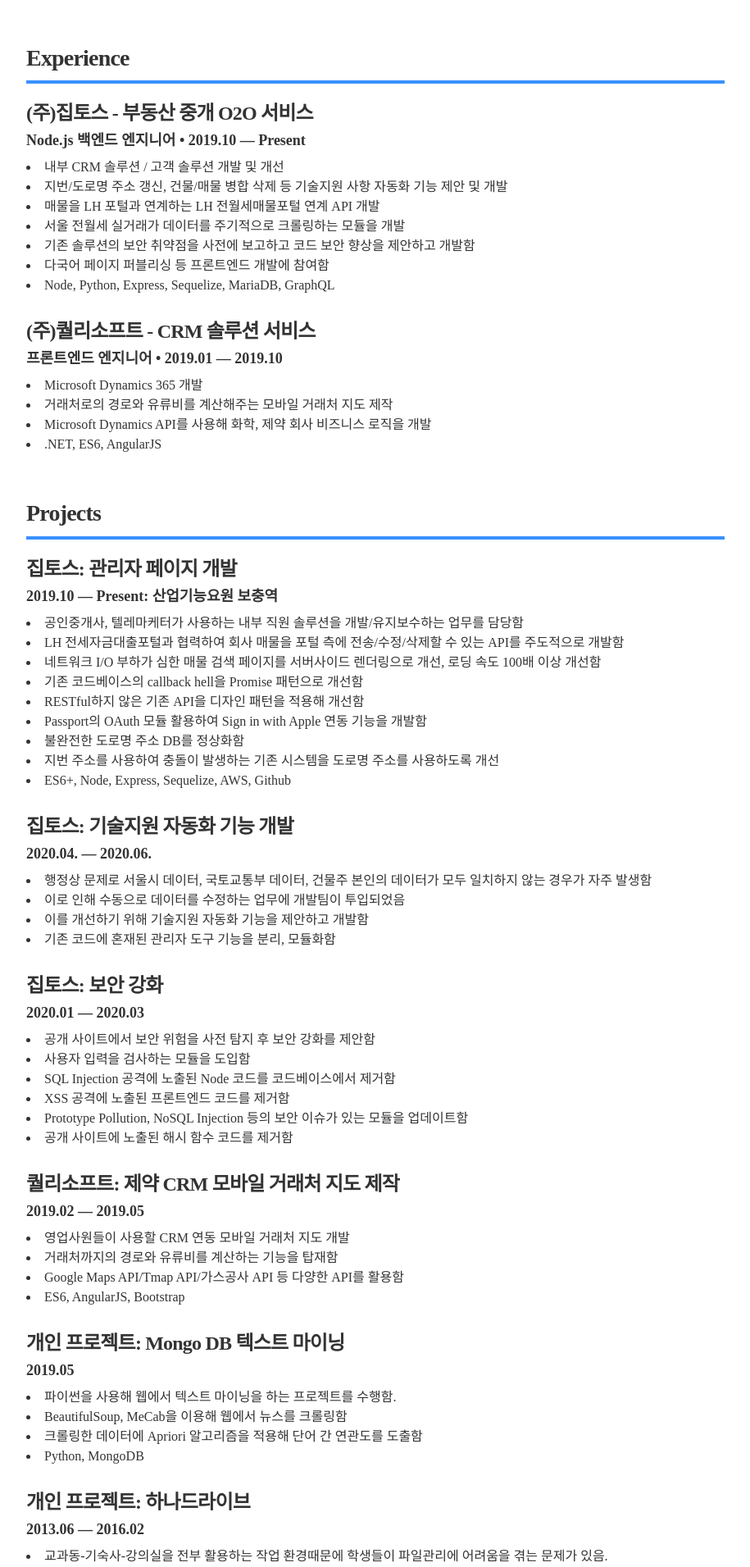
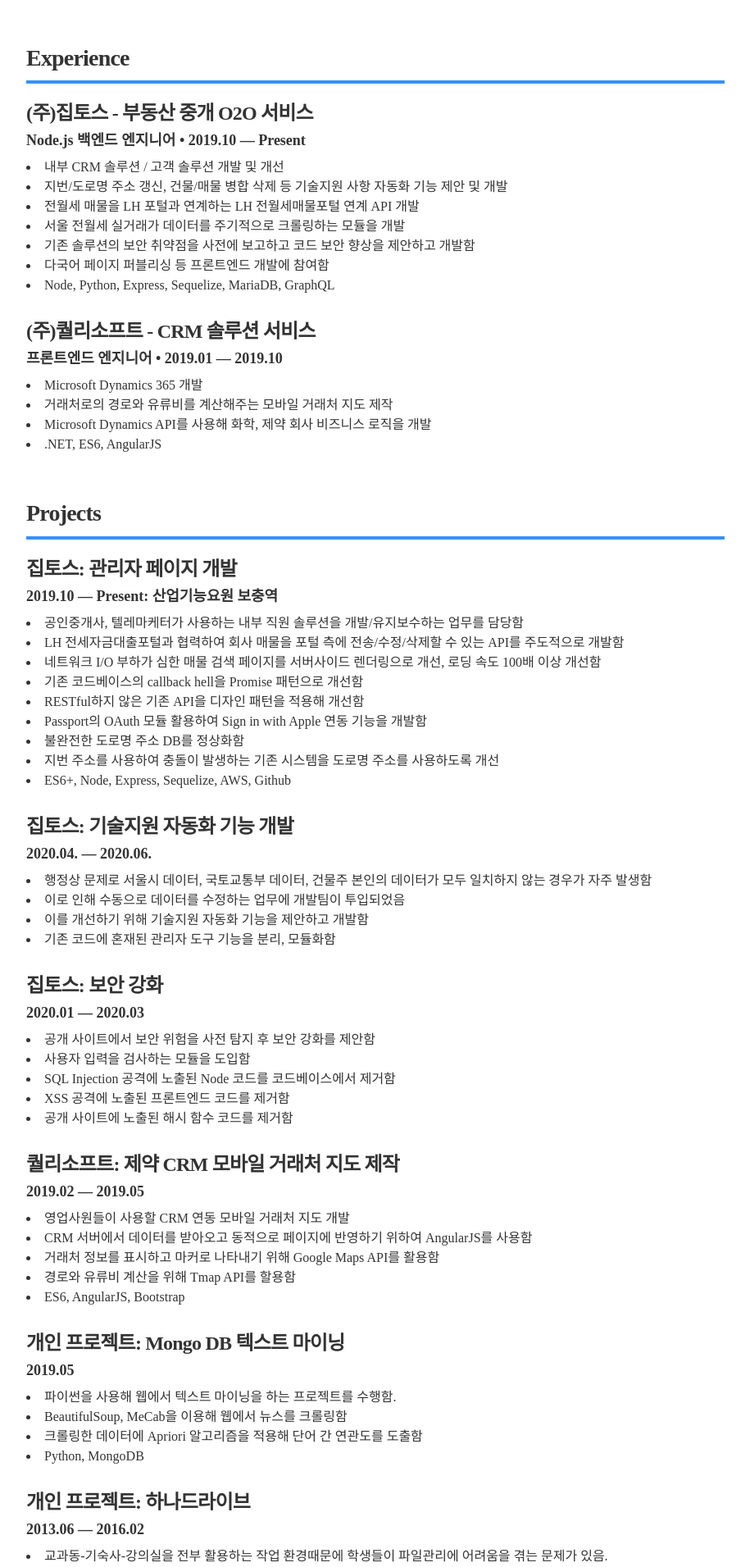
Before and after one commit to runningpark/resume3, a Jekyll site: the page built from index.html, in a window 1280 px wide. Shown: the part 574-2485 px from the top of the page at 82% size, without its empty margins (182-1097 px from the left). Built offline with Jekyll 4.4.1, drawn with Linux system fonts in a browser that asks for light colours; some of the changed text lies outside the part shown.

Commit message:
Update resume

```diff
--- a/_data/experience.yml
+++ b/_data/experience.yml
@@ -11,7 +11,7 @@
     지번/도로명 주소 갱신, 건물/매물 병합 삭제 등 기술지원 사항 자동화 기능 제안 및 개발
   </li>
   <li>
-    매물을 LH 포털과 연계하는 LH 전월세매물포털 연계 API 개발
+    전월세 매물을 LH 포털과 연계하는 LH 전월세매물포털 연계 API 개발
   </li>
   <li>
     서울 전월세 실거래가 데이터를 주기적으로 크롤링하는 모듈을 개발
--- a/_data/projects.yml
+++ b/_data/projects.yml
@@ -32,7 +32,6 @@
   <li>사용자 입력을 검사하는 모듈을 도입함</li>
   <li>SQL Injection 공격에 노출된 Node 코드를 코드베이스에서 제거함</li>
   <li>XSS 공격에 노출된 프론트엔드 코드를 제거함</li>
-  <li>Prototype Pollution, NoSQL Injection 등의 보안 이슈가 있는 모듈을 업데이트함</li>
   <li>공개 사이트에 노출된 해시 함수 코드를 제거함</li>
   "
 
@@ -42,15 +41,10 @@
   duration: 2019.02 &mdash; 2019.05
   description: "
   <li>영업사원들이 사용할 CRM 연동 모바일 거래처 지도 개발</li>
-  <li>
-    거래처까지의 경로와 유류비를 계산하는 기능을 탑재함
-  </li>
-  <li>
-    Google Maps API/Tmap API/가스공사 API 등 다양한 API를 활용함
-  </li>
-  <li>
-    ES6, AngularJS, Bootstrap
-  </li>
+  <li>CRM 서버에서 데이터를 받아오고 동적으로 페이지에 반영하기 위하여 AngularJS를 사용함</li>
+  <li>거래처 정보를 표시하고 마커로 나타내기 위해 Google Maps API를 활용함</li>
+  <li>경로와 유류비 계산을 위해 Tmap API를 할용함</li>
+  <li>ES6, AngularJS, Bootstrap</li>
   "
 
 - project: '개인 프로젝트: Mongo DB 텍스트 마이닝'
@@ -59,7 +53,7 @@
   # url: "#"
   description: "<li>파이썬을 사용해 웹에서 텍스트 마이닝을 하는 프로젝트를 수행함.</li>
   <li>BeautifulSoup, MeCab을 이용해 웹에서 뉴스를 크롤링함</li>
-  <li>크롤링한 데이터에 Apriori 알고리즘을 적용해 단어 간 연관도를 도출함</i>
+  <li>크롤링한 데이터에 Apriori 알고리즘을 적용해 단어 간 연관도를 도출함</li>
   <li>Python, MongoDB</li>"
 
 - project: '개인 프로젝트: 하나드라이브'
@@ -68,4 +62,6 @@
   # url: "#"
   description: "<li>교과동-기숙사-강의실을 전부 활용하는 작업 환경때문에 학생들이 파일관리에 어려움을 겪는 문제가 있음.</li>
   <li>이를 해결하기 위한 클라우드 드라이브 서비스를 제작함</li>
+  <li>제작 후 교내에서 사용자를 모집하여 서비스를 운영함</li>
+  <li>서비스 제작 과정을 '과제연구' 수업에 제출하여 우수한 성적을 거둠</li>
   <li>Shell Script, Apache, PHP</li>"
--- a/_data/skills.yml
+++ b/_data/skills.yml
@@ -14,7 +14,7 @@
 - skill: Frontend
   description: "
   <li>ES6+, HTML5, CSS3</li>
-  <li>Angular.js, EJS, Handlebars</li>
+  <li>Angular.js, EJS, Handlebars, Bootstrap</li>
   "
 - skill: Etc.
   description: "
--- a/_sass/_resume.scss
+++ b/_sass/_resume.scss
@@ -228,7 +228,6 @@
       font-size: 12px;
       margin: 0 0 .75rem;
       line-height: .7em;
-      font-style:italic;
 
       &.award-title {
         font-size: 11px;
```
